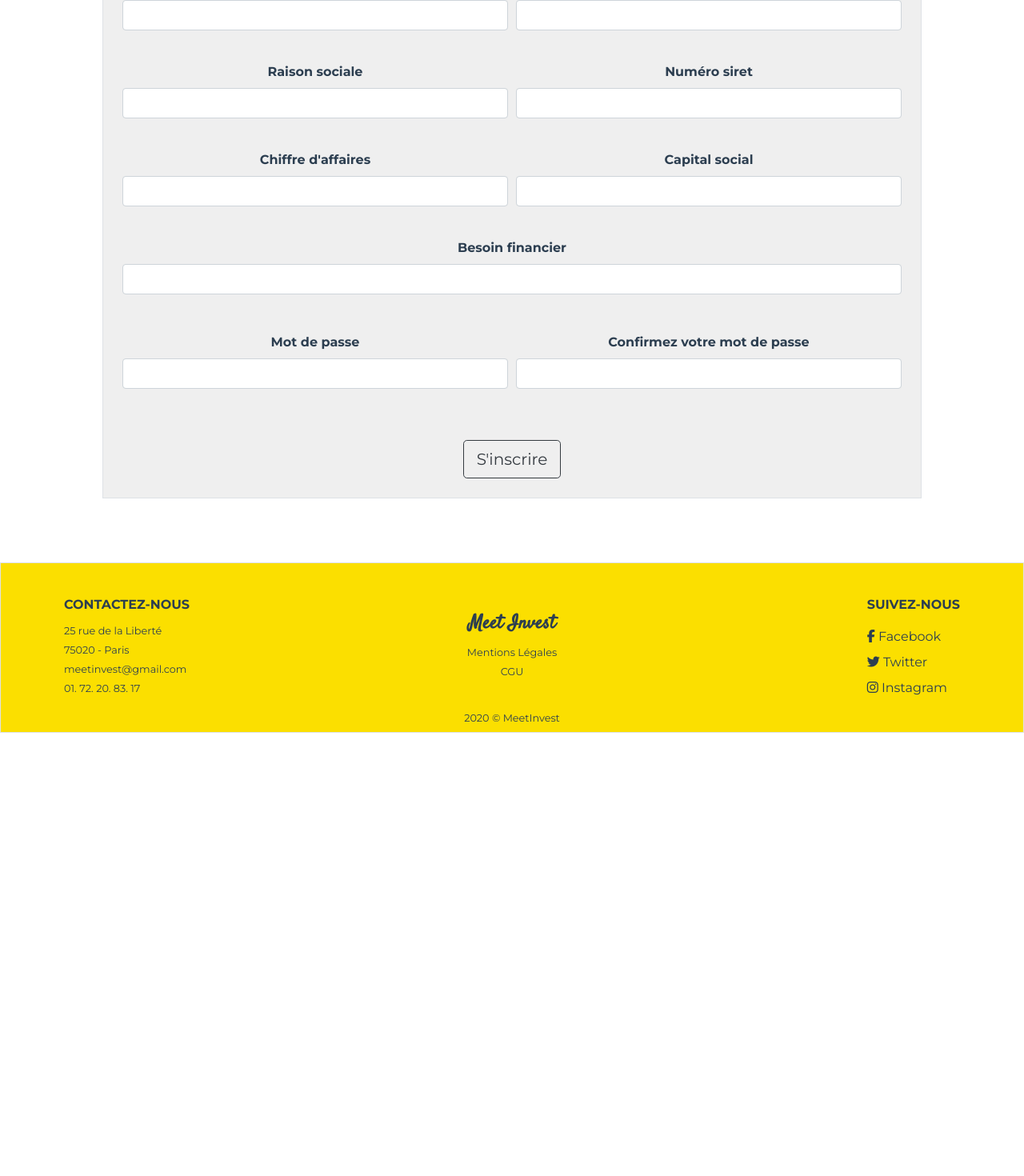
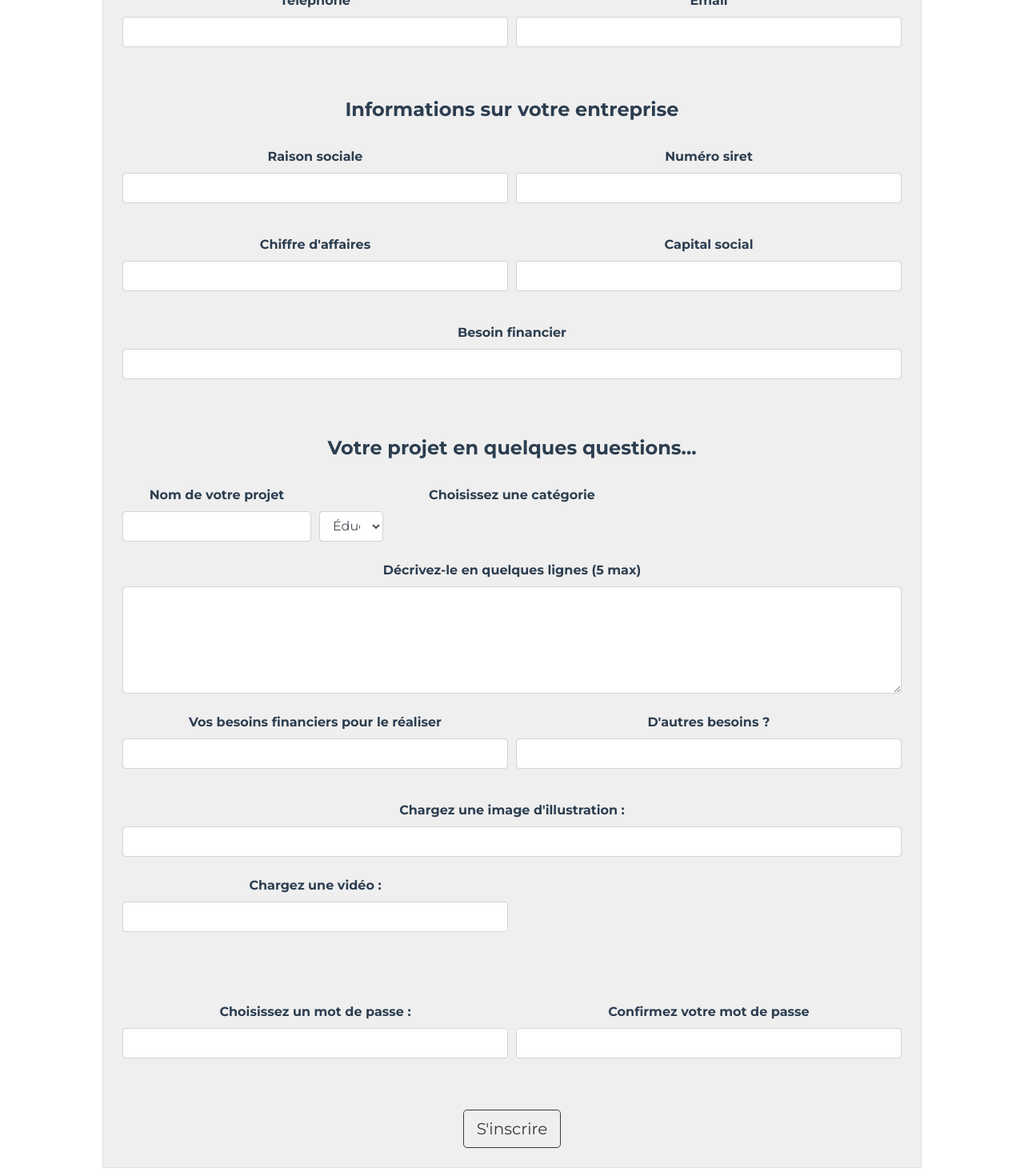
Before and after one commit to yaf/meet_invest, a Vue app: page /form-entrepreneur in a window 1280 px wide. Shown: the part 780-2250 px from the top of the page at 80% size. Before the commit the page ends 1696 px from the top, so only its background shows below. Built offline with nearby package versions, Linux system fonts and the light colour scheme.

Commit message:
html-css and content on entrepreneurs form

```diff
--- a/src/views/entrepreneurs.vue
+++ b/src/views/entrepreneurs.vue
@@ -1,11 +1,13 @@
 <template>
     <div class="entrepreneurs">
-        <div class="border p-5 bgy">
-            <h1 class="text-justify mb-4 satisfy">Trouvez le projet qui vous correspond</h1>
+
+      <!-- encadré jaune / filtrer les projets -->
+        <div class="border p-5 mgin-5 bgy">
+            <h1 class="text-justify mb-4 satisfy">Investisseurs : trouvez le projet qui vous correspond</h1>
             <p class="text-justify pr-5">Lorem, ipsum dolor sit amet consectetur adipisicing elit. Maiores, optio, aut esse dolores quibusdam nostrum soluta voluptates dicta iure ullam officiis non nulla? Molestias cumque doloremque sunt! Voluptates, odit tempora.</p>
             <form>
                 <div class="form-group row">
-                    <label for="category " class="col-sm-3 col-form-label"><strong>Choisissez une catégorie :</strong></label>
+                    <label for="category" class="col-sm-3 col-form-label"><strong>Choisissez une catégorie :</strong></label>
                     <select class="form-control col-sm-2">
                         <option name="education">Éducation</option>
                         <option name="ecologie">Écologie</option>
@@ -19,6 +21,14 @@
                 </div>
             </form>
         </div>
+
+        <!-- encart fond gris + bouton : Entrepreneur > inscription entrepreneur -->
+        <div class="border p-5 bg-lightgrey">
+            <h2>Vous êtes entrepreneur ?</h2>
+            <button type="button" name="button" class="btn mb-2 ml-5 btn-warning"><a href="/form-entrepreneur">Je propose un projet</a></button>
+        </div>
+
+        <!-- encadré bordure simple grise : vue sur tous les projets -->
         <div class="border p-4 mt-5">
             <h2 class="mb-5 border p-4">Tous les projets</h2>
             <div class="grid">
@@ -68,7 +78,7 @@
             .then(response => (this.projets = response.data))
         },
 
-    }
+    };
 </script>
 
 <style lang="scss">
@@ -88,7 +98,25 @@
     }
 
     .bgy {
-        background-color: #f9dc4b;
+        background-color: #FBDF00;
+    }
+
+    .bg-lightgrey {
+      background-color: #E9E9EB;
+      color: #2c3e50;
+      margin-top: 5%;
+      display: flex;
+      flex-direction: row;
+      justify-content: center;
+      width: 50%;
+    }
+
+    .btn-yellow {
+      color: #FBDF00;
+    }
+
+    .mgin-5 {
+      margin-top: 5%;
     }
 
 </style>
--- a/src/views/formEntrepreneur.vue
+++ b/src/views/formEntrepreneur.vue
@@ -3,9 +3,14 @@
         <h1 class="mt-5">Inscrivez-vous !</h1>
         <p><small>( C'est gratuit ♥︎ )</small></p>
         <p v-if="success">Votre inscription a bien été effectuée!</p>
+
+        <!-- partie 1 infos entrepreneur -->
+        <div class="entrepreneur-id">
+
+          <h2>Vos coordonnées</h2>
           <form class="p-4">
-            <div class="form-row mb-4">
-                <div class="form-group col-md-6">
+            <div class="form-row mb-2">
+              <div class="form-group col-md-3">
                 <label for="lastname"><strong>Nom</strong></label>
                 <input type="text" class="form-control" name="lastname">
               </div>
@@ -42,6 +47,16 @@
                 <input type="email" class="form-control" name="mail">
               </div>
             </div>
+          </form>
+
+        </div>
+
+        <!-- partie 2 infos entreprise -->
+        <div class="entreprise">
+          <h2>Informations sur votre entreprise</h2>
+
+          <form class="p-4">
+
             <div class="form-row mb-4">
               <div class="form-group col-md-6">
                 <label for="raison_sociale"><strong>Raison sociale</strong></label>
@@ -68,9 +83,66 @@
                 <input type="number" class="form-control" name="financial_needs">
               </div>
             </div>
+          </form>
+        </div>
+
+        <!-- partie 3 Le projet -->
+        <div class="projet">
+          <h2>Votre projet en quelques questions...</h2>
+          <form class="p-4">
+
+            <div class="form-row mb-2">
+              <div class="form-group col-md-3">
+                <label for="title"><strong>Nom de votre projet</strong></label>
+                <input type="text" class="form-control" name="title">
+              </div>
+              <div class="form-group col-md-6">
+                <label for="category"><strong>Choisissez une catégorie</strong></label>
+                <select class="form-control col-sm-2">
+                    <option name="education">Éducation</option>
+                    <option name="ecologie">Écologie</option>
+                    <option name="mixite">Mixité</option>
+                    <option name="emploi">Emploi</option>
+                    <option name="tech">Tech</option>
+                    <option name="social">Social</option>
+                    <option name="handicap">Handicap</option>
+                </select>
+              </div>
+            </div>
+            <div class="form-group mb-4">
+              <label for="description"><strong>Décrivez-le en quelques lignes (5 max)</strong></label>
+              <textarea id="description-area" class="form-control" name="description" rows="5" cols="33"></textarea>
+            </div>
+            <div class="form-row mb-4">
+              <div class="form-group col-md-6">
+                <label for="financial_needs"><strong>Vos besoins financiers pour le réaliser</strong></label>
+                <input type="number" class="form-control" name="financial_needs">
+              </div>
+              <div class="form-group col-md-6">
+                <label for="other_needs"><strong>D'autres besoins ?</strong></label>
+                <input type="text" class="form-control" name="other_needs">
+              </div>
+            </div>
+            <!-- attention : partie chargement d'images / vidéos... -->
+            <div class="form-group mb-4">
+              <label for="image"><strong>Chargez une image d'illustration :</strong></label>
+              <input type="" class="form-control" name="image">
+            </div>
+            <div class="form-row mb-4">
+              <div class="form-group col-md-6">
+                <label for="video"><strong>Chargez une vidéo :</strong></label>
+                <input type="" class="form-control" name="video">
+              </div>
+            </div>
+        </form>
+      </div>
+
+        <!-- Partie mot de passe etc. -->
+        <form class="p-4">
+
             <div class="form-row mb-5">
                 <div class="form-group col-md-6">
-                    <label for="password"><strong>Mot de passe</strong></label>
+                    <label for="password"><strong>Choisissez un mot de passe :</strong></label>
                     <input type="password" class="form-control" id="password" name="password">
                 </div>
                 <div class="form-group col-md-6">
```
Lines whose indentation alone changed are shown as unchanged.
